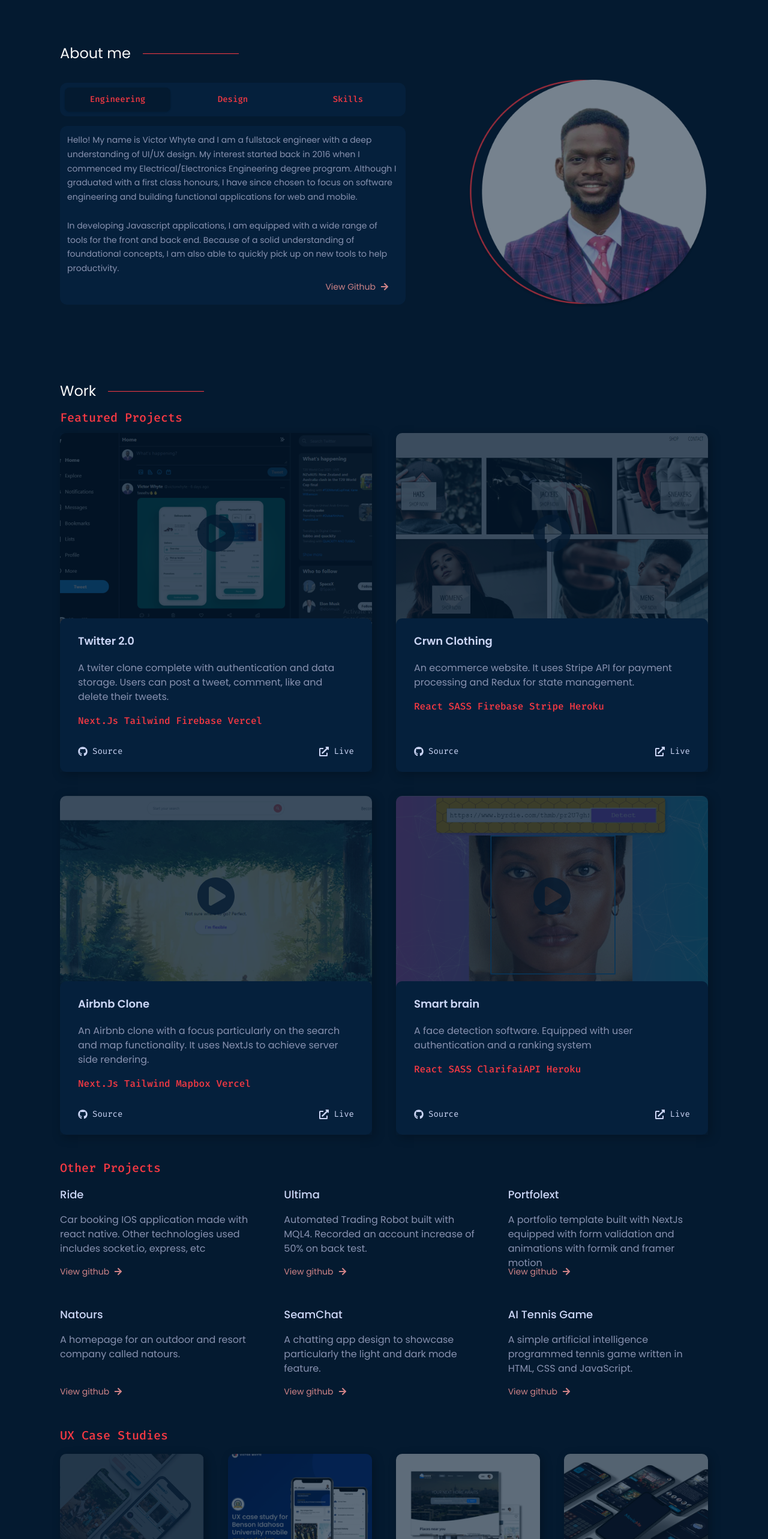
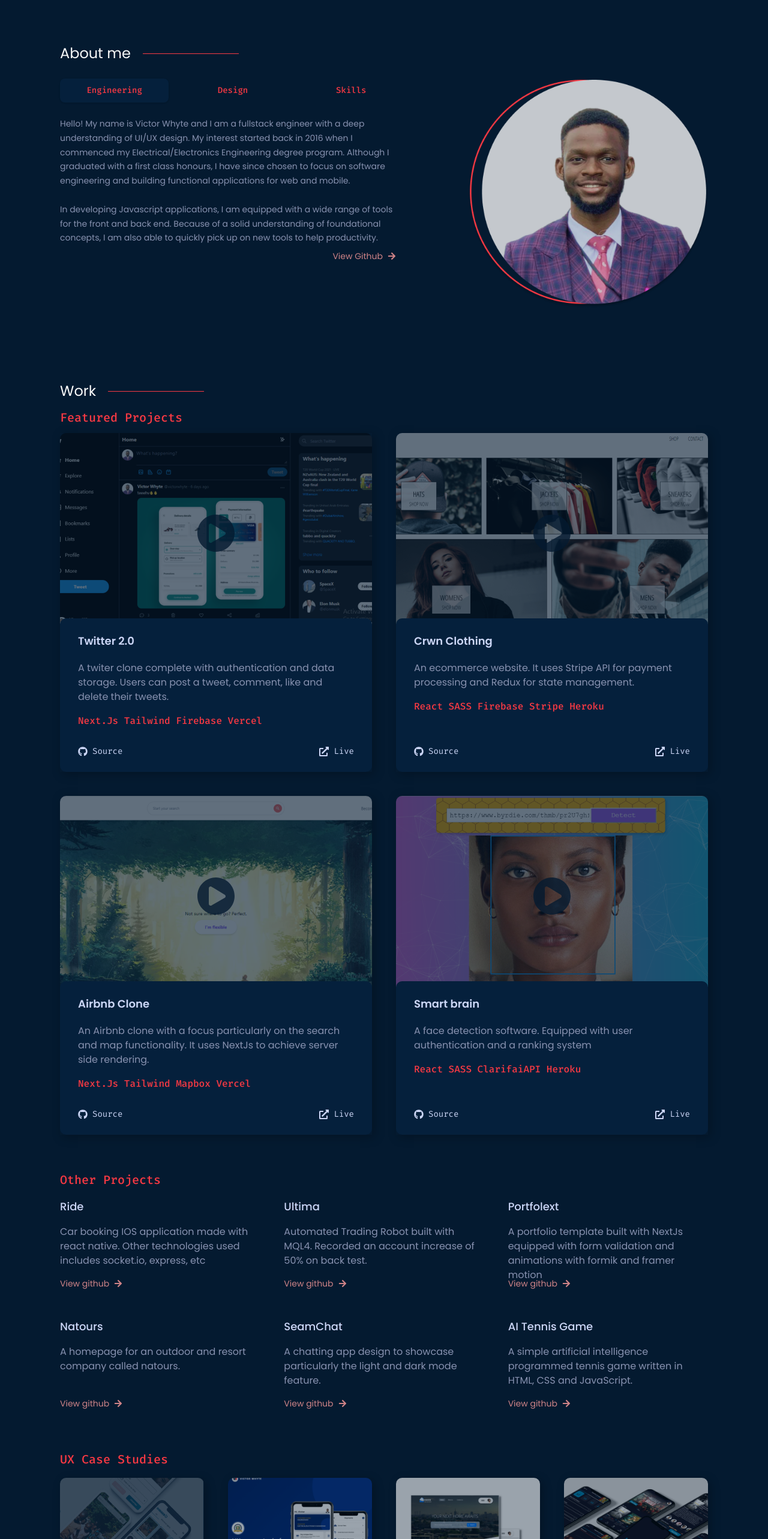
Before and after one commit to thevictorwhyte/portfolext, a Next.js app: page / in a window 1280 px wide. Shown: the part 840-3406 px from the top of the page at 60% size. Built offline with nearby package versions, Linux system fonts and the light colour scheme.

Commit message:
small changes with design

```diff
--- a/components/About.js
+++ b/components/About.js
@@ -99,10 +99,10 @@ function About({ sectionRef }) {
     <SectionContainer amount={0.6} sectionRef={sectionRef}>
       <SectionHeader>About me</SectionHeader>
 
-      <div className="flex flex-col md:flex-row md:items-center space-y-[40px] md:space-y-0">
+      <div className="flex flex-col md:flex-row md:items-start space-y-[40px] md:space-y-0">
         <div className="w-full md:max-w-sm  lg:max-w-lg xl:max-w-xl">
           <Tab.Group>
-            <Tab.List className="flex px-2 py-2 space-x-4 bg-tertiary rounded-xl">
+            <Tab.List className="flex px-0 py-2 space-x-4 bg-transparent rounded-xl">
               {Object.keys(categories).map((category) => (
                 <Tab
                   key={category}
@@ -111,7 +111,7 @@ function About({ sectionRef }) {
                       "w-full font-fira py-2.5 text-[12px] md:text-sm leading-5 font-medium text-secondary rounded-lg",
                       "focus:outline-none transition duration-200",
                       selected
-                        ? "bg-primary shadow text-secondary"
+                        ? "bg-tertiary shadow text-secondary"
                         : "text-[#8892B0] hover:bg-white/[0.12] hover:text-white"
                     )
                   }
@@ -125,7 +125,7 @@ function About({ sectionRef }) {
                 <Tab.Panel
                   key={idx}
                   className={classNames(
-                    "bg-tertiary rounded-xl p-3 text-sm text-[#8892B0]",
+                    "bg-transparent rounded-xl p-0 text-sm text-[#8892B0]",
                     "focus:outline-none"
                   )}
                 >
@@ -148,13 +148,13 @@ function About({ sectionRef }) {
           </Tab.Group>
         </div>
         <div className="mx-auto lg:mx-0 lg:ml-auto ">
-          <div className="relative h-64 w-64 xl:h-[400px] xl:w-[400px] mt-[20px] md:mt-0">
+          <div className="relative h-64 w-64 rounded-full xl:h-[400px] xl:w-[400px] mt-[20px] md:mt-0">
             <Image
               src="/assets/my_image.png"
               layout="fill"
               loading="eager"
               objectFit="contain"
-              className="opacity-[60%] hover:opacity-100 transition duration-200"
+              className=""
             />
           </div>
         </div>
--- a/components/CaseStudy.js
+++ b/components/CaseStudy.js
@@ -23,14 +23,14 @@ function CaseStudy({ projectImg, desc, title, studyUrl, ongoing = false }) {
       initial="hidden"
       whileInView="visible"
       viewport={{ once: true, amount: "some" }}
-      className="rounded-[10px] min-w-[70vw] md:min-w-[40vw] lg:min-w-full lg:w-full shadow-featuredProject transition duration-200 lg:hover:-translate-y-2 group"
+      className="rounded-[10px] overflow-hidden min-w-[70vw] md:min-w-[40vw] lg:min-w-full lg:w-full shadow-featuredProject transition duration-200 lg:hover:-translate-y-2 group"
     >
       <div className="relative w-full h-56 -z-10 -mb-4 overflow-hidden opacity-60">
         <Image
           src={projectImg}
           layout="fill"
           objectFit="cover"
-          className="rounded-[10px] opacity-[60%] group-hover:opacity-100 transition duration-200"
+          className="group-hover:scale-105 transition duration-200"
         />
       </div>
       <div className="flex flex-col space-y-2 bg-tertiary rounded-[10px] px-4 py-2">
--- a/components/FeaturedProject.js
+++ b/components/FeaturedProject.js
@@ -44,7 +44,7 @@ function FeaturedProject({
           src={projectImg}
           layout="fill"
           objectFit="cover"
-          className="opacity-[60%] group-hover:opacity-100 transition duration-200"
+          className="group-hover:scale-105 transition duration-200"
         />
         <FaPlayCircle
           onClick={handlePlay}
--- a/components/Work.js
+++ b/components/Work.js
@@ -41,7 +41,8 @@ function Work({ sectionRef, setIsModalOpen, setEmbedId }) {
           )
         )}
       </div>
-      <div className="mt-[40px]">
+
+      <div className="mt-[60px]">
         <h3 className="font-fira text-secondary font-medium text-[20px] my-4">
           Other Projects
         </h3>
@@ -60,7 +61,8 @@ function Work({ sectionRef, setIsModalOpen, setEmbedId }) {
           )}
         </div>
       </div>
-      <div className="mt-[40px] w-full">
+
+      <div className="mt-[60px] w-full">
         <h3 className="font-fira text-secondary font-medium text-[20px] my-4">
           UX Case Studies
         </h3>
```
